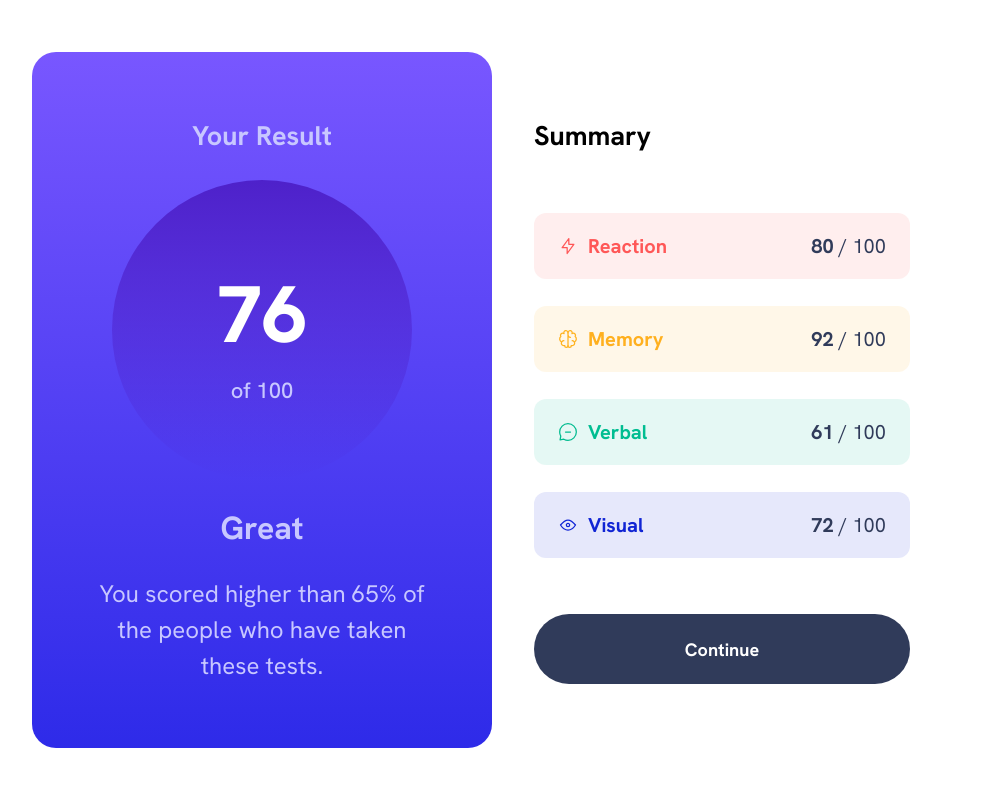
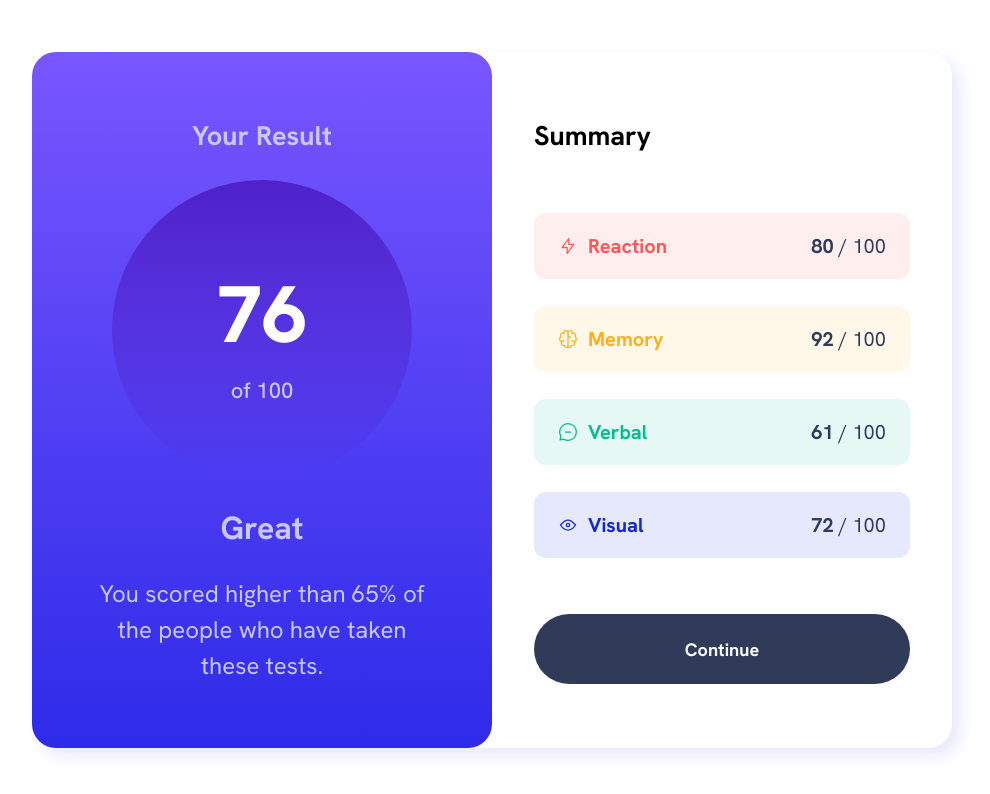
Before and after one commit to SayaOvO/frontend-mentor-results-summary-component, a plain HTML site: page index.html in a window 1280 px wide. Shown: the whole page, without its empty margins (148-1138 px from the left). Drawn offline with Linux system fonts and the light colour scheme.

Commit message:
box-shadow

```diff
--- a/style.css
+++ b/style.css
@@ -74,6 +74,8 @@ body {
   display: grid;
   grid-template-columns: repeat(2, minmax(0, 1fr));
   max-width: 920px;
+  box-shadow: 8px 8px 16px hsla(234, 85%, 45%, 0.1);
+  border-radius: 24px;
 }
 
 section {
```
